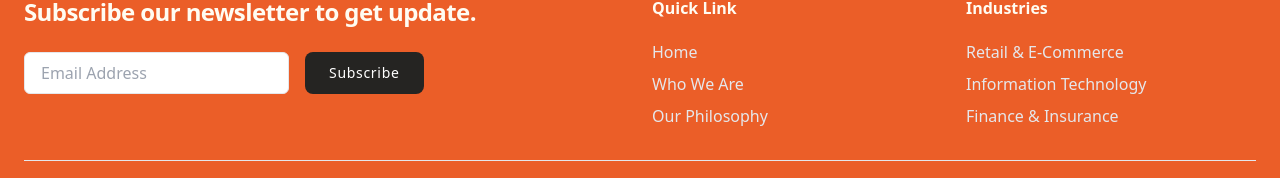
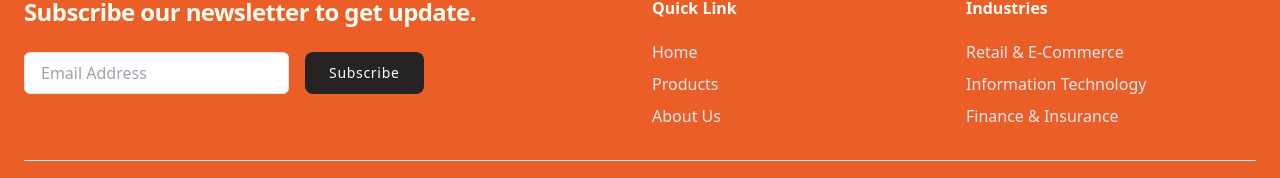
Before and after one commit to AsibHasanRiyad/fit-nest-client, a React (Vite) app: page / in a window 1280 px wide. Shown: the part 3495-3673 px from the top of the page. Built offline with nearby package versions, Linux system fonts and the light colour scheme; no server answers.

Commit message:
footer section updated

```diff
--- a/src/components/layout/Footer.tsx
+++ b/src/components/layout/Footer.tsx
@@ -1,3 +1,4 @@
+import { Link } from "react-router-dom";
 import logoWhite from "../../assets/logo_white.png";
 const Footer = () => {
   return (
@@ -27,15 +28,15 @@ const Footer = () => {
             <p className="font-semibold text-third ">Quick Link</p>
 
             <div className="flex flex-col items-start mt-5 space-y-2">
-              <a href="#" className="text-gray-200 ">
+              <Link to="/" className="text-gray-200 ">
                 Home
-              </a>
-              <a href="#" className="text-gray-200 ">
-                Who We Are
-              </a>
-              <a href="#" className="text-gray-200 ">
-                Our Philosophy
-              </a>
+              </Link>
+              <Link to="/products" className="text-gray-200 ">
+                Products
+              </Link>
+              <Link to="/about-us" className="text-gray-200 ">
+                About Us
+              </Link>
             </div>
           </div>
 
```
